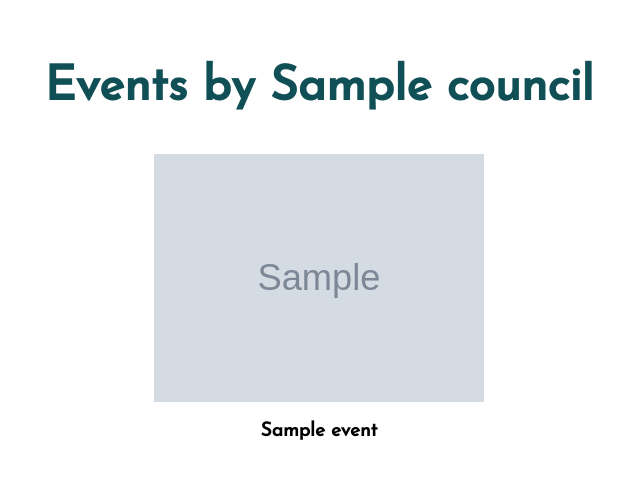
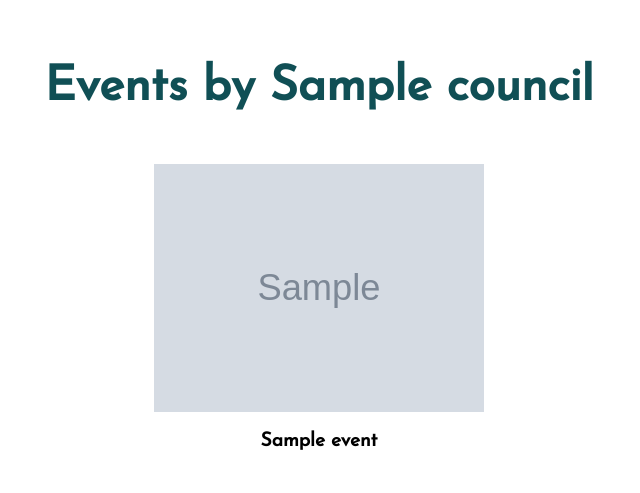
Before and after one commit to SoaresLance10/crescendo, a Django app: page /events in a window 1280 px wide. Shown: the part 80-573 px from the top of the page, without its empty margins (321-961 px from the left). Run offline with Django 3.2, Linux system fonts and the light colour scheme; tables that the repository leaves empty hold one stand-in row (values such as "Sample post"); grey boxes marked "Sample" are stand-in pictures; some libraries are stand-ins or nearby versions.

Commit message:
hackathon page

```diff
--- a/webapp/static/webapp/css/style.css
+++ b/webapp/static/webapp/css/style.css
@@ -788,7 +788,7 @@ main .site-title .btn:hover{
   position: relative;
   width: 330px;
   height: 330px;
-  margin: 10px auto;
+  margin: 20px auto;
   box-sizing: border-box;
   display: inline-block;
 }
--- a/webapp/views.py
+++ b/webapp/views.py
@@ -233,7 +233,7 @@ def events(request):
 def profile(request, username):
     council=Council.objects.get(username=username)
     all_parti = {}
-    event=Event.objects.all().filter(council_id=council.council_id)
+    event=Event.objects.all().filter(council_id=council.council_id).order_by('event_id')
     for eve in event:
         all_parti[eve] = Registration.objects.filter(event_id=eve.event_id)
 
```
